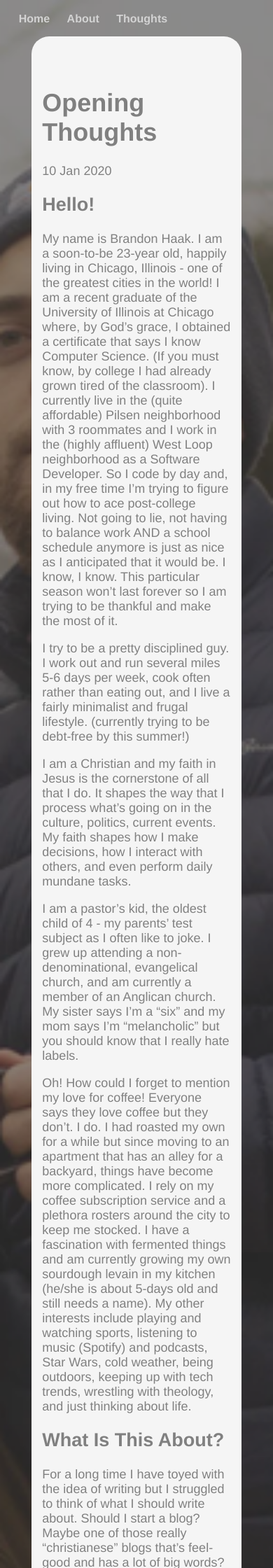
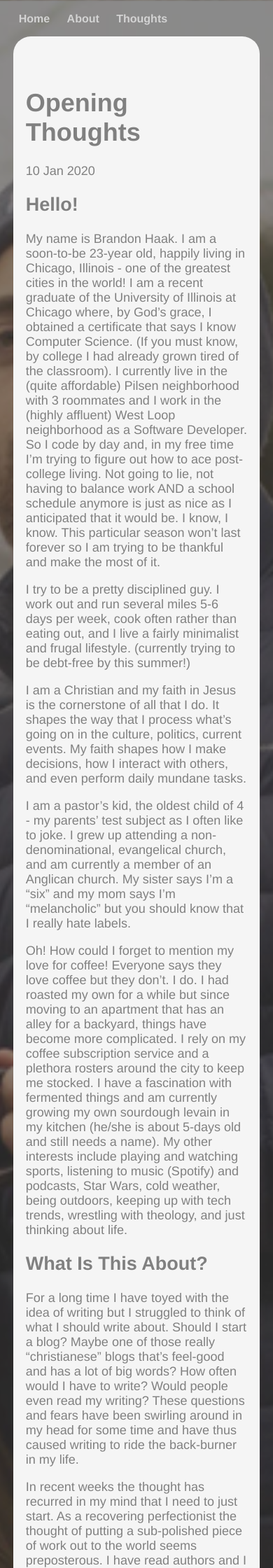
Before and after one commit to brandonhaak/brandonhaak.github.io, a Jekyll site: the page built from _posts/2020-01-10-opening-thoughts.md, in a window 390 px wide. Shown: the top 2240 px of the page at 70% size. Built offline with Jekyll 4.4.1, drawn with Linux system fonts in a browser that asks for light colours; some of the changed text lies outside the part shown.

Commit message:
Making things more mobile-friendly

```diff
--- a/css/styles.css
+++ b/css/styles.css
@@ -11,7 +11,7 @@ body {
 
   /* Center and scale the image nicely */
   background-position: top center;
-  background-repeat: no-repeat;
+  background-repeat: repeat-y;
   background-size: cover;
 
 }
@@ -56,8 +56,8 @@ header nav ul li a:hover {
   color: grey;
   background-color: whitesmoke;
   /* top: 50px; */
-  margin-left: 10%;
-  margin-right: 10%;
+  margin-left: 3%;
+  margin-right: 3%;
   max-height: 90%;
   border-radius: 25px;
 }
```
